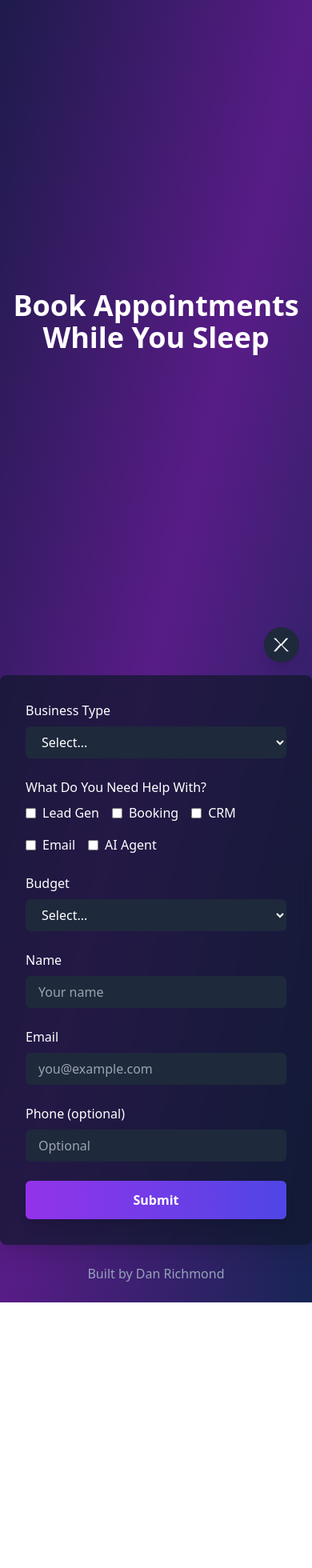
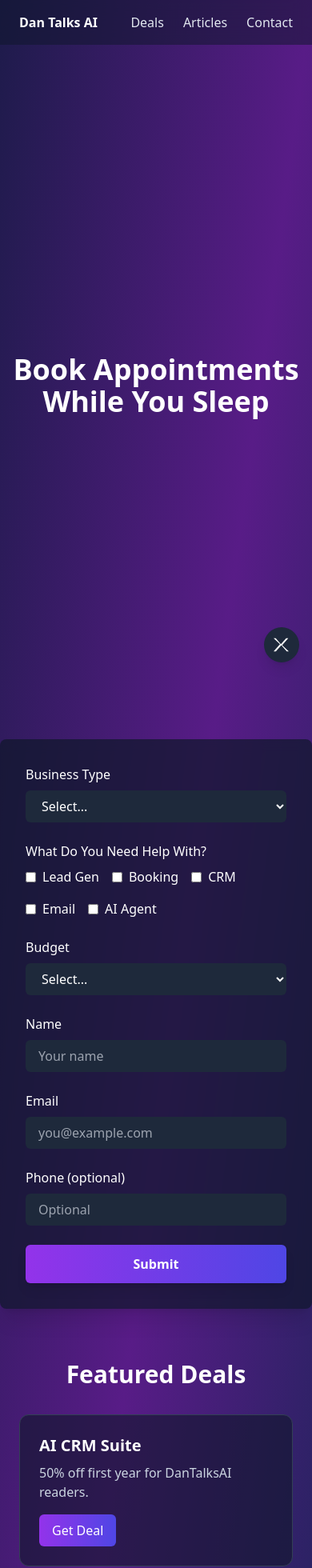
Before and after one commit to asddataking/dantalksai, a Next.js app: page / in a window 390 px wide. Shown: the top 1960 px of the page at 80% size. Before the commit the page ends 1628 px from the top, so only its background shows below. Built offline with nearby package versions, Linux system fonts and the light colour scheme.

Commit message:
feat: add navigation and content sections

```diff
--- a/components/Layout.jsx
+++ b/components/Layout.jsx
@@ -1,4 +1,5 @@
 import Head from 'next/head'
+import Navbar from './Navbar'
 
 export default function Layout({ children }) {
   return (
@@ -9,7 +10,8 @@ export default function Layout({ children }) {
       </Head>
       <div className="relative min-h-screen overflow-hidden bg-gradient-to-br from-indigo-950 via-purple-900 to-blue-950 text-white font-sans">
         <div className="absolute inset-0 -z-10 bg-gradient-to-r from-purple-500 via-indigo-500 to-blue-500 opacity-20 blur-3xl animate-[spin_15s_linear_infinite]"></div>
-        <div className="relative z-10">{children}</div>
+        <Navbar />
+        <div className="relative z-10 pt-20">{children}</div>
       </div>
     </>
   )
--- /dev/null
+++ b/components/Navbar.jsx
@@ -0,0 +1,18 @@
+import Link from 'next/link'
+
+export default function Navbar() {
+  return (
+    <nav className="fixed top-0 left-0 w-full z-20 bg-slate-900/50 backdrop-blur-md">
+      <div className="max-w-6xl mx-auto flex items-center justify-between px-6 py-4 text-slate-200">
+        <Link href="/">
+          <span className="font-bold text-white">Dan Talks AI</span>
+        </Link>
+        <div className="space-x-6">
+          <a href="#deals" className="hover:text-white">Deals</a>
+          <a href="#articles" className="hover:text-white">Articles</a>
+          <a href="#contact" className="hover:text-white">Contact</a>
+        </div>
+      </div>
+    </nav>
+  )
+}
--- a/pages/index.js
+++ b/pages/index.js
@@ -4,12 +4,71 @@ import Hero from '../components/Hero'
 import Form from '../components/Form'
 import Footer from '../components/Footer'
 
+const deals = [
+  {
+    title: 'AI CRM Suite',
+    description: '50% off first year for DanTalksAI readers.',
+    link: '#',
+  },
+  {
+    title: 'Automated Lead Finder',
+    description: 'Get 30% lifetime discount on all plans.',
+    link: '#',
+  },
+]
+
+const articles = [
+  {
+    title: 'How to Automate Sales Calls',
+    excerpt: 'Use AI to scale your outreach without hiring a team.',
+    link: '#',
+  },
+  {
+    title: 'Top Tools for Booking Appointments',
+    excerpt: 'Our favorite platforms to keep your calendar full.',
+    link: '#',
+  },
+]
+
 export default function Home() {
   const router = useRouter()
   return (
     <Layout>
       <Hero />
-      <Form onSuccess={() => router.push('/thank-you')} />
+      <div id="contact">
+        <Form onSuccess={() => router.push('/thank-you')} />
+      </div>
+      <section id="deals" className="max-w-5xl mx-auto px-6 py-16">
+        <h2 className="text-3xl font-bold text-white text-center mb-8">Featured Deals</h2>
+        <div className="grid gap-8 md:grid-cols-2">
+          {deals.map((deal) => (
+            <div key={deal.title} className="p-6 rounded-xl bg-slate-900/60 border border-slate-700">
+              <h3 className="text-xl font-semibold mb-2">{deal.title}</h3>
+              <p className="mb-4 text-slate-300">{deal.description}</p>
+              <a
+                href={deal.link}
+                className="inline-block px-4 py-2 rounded-md bg-gradient-to-r from-purple-600 to-indigo-600 text-white hover:from-indigo-600 hover:to-purple-600 transition"
+              >
+                Get Deal
+              </a>
+            </div>
+          ))}
+        </div>
+      </section>
+      <section id="articles" className="max-w-5xl mx-auto px-6 py-16">
+        <h2 className="text-3xl font-bold text-white text-center mb-8">Latest Articles</h2>
+        <div className="grid gap-8 md:grid-cols-2">
+          {articles.map((article) => (
+            <div key={article.title} className="p-6 rounded-xl bg-slate-900/60 border border-slate-700">
+              <h3 className="text-xl font-semibold mb-2">{article.title}</h3>
+              <p className="mb-4 text-slate-300">{article.excerpt}</p>
+              <a href={article.link} className="text-indigo-400 hover:text-indigo-300">
+                Read More →
+              </a>
+            </div>
+          ))}
+        </div>
+      </section>
       <Footer />
     </Layout>
   )
```
